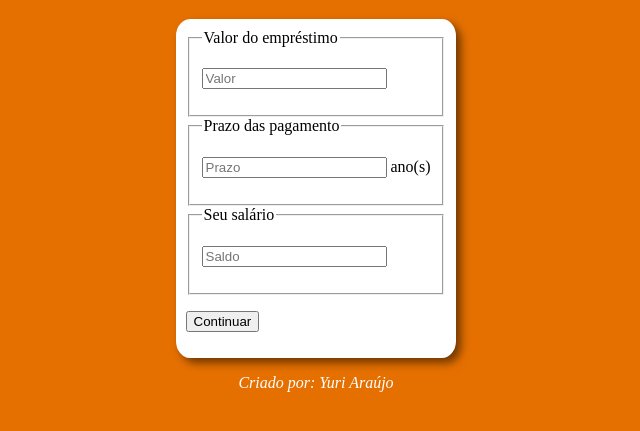
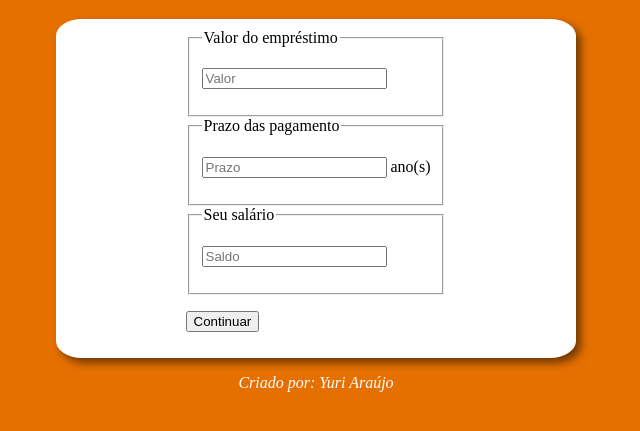
Before and after one commit to sempiternus-bit/finance, a plain HTML site: page index.html in a window 1280 px wide. Shown: the part 69-500 px from the top of the page, without its empty margins (324-964 px from the left). Drawn offline with Linux system fonts and the light colour scheme.

Commit message:
Update style.css

```diff
--- a/style.css
+++ b/style.css
@@ -13,7 +13,7 @@ section{
 	flex-direction: column;
 	align-items: center;
 	background: #fff;
-	min-width: 120px;
+	min-width: 500px;
 	max-width: 800px;
 	padding: 10px;
 	border-radius: 5%;
```
